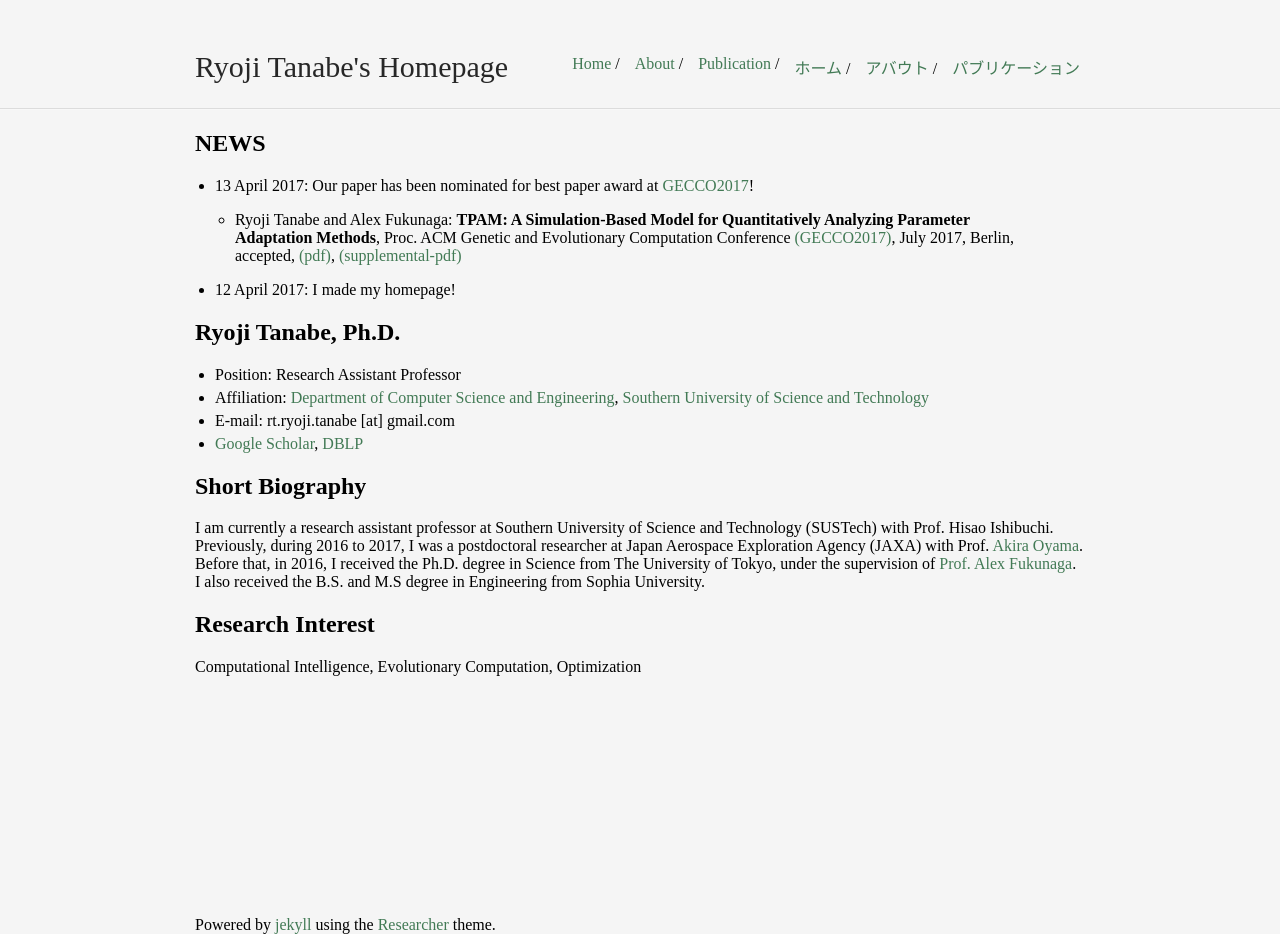
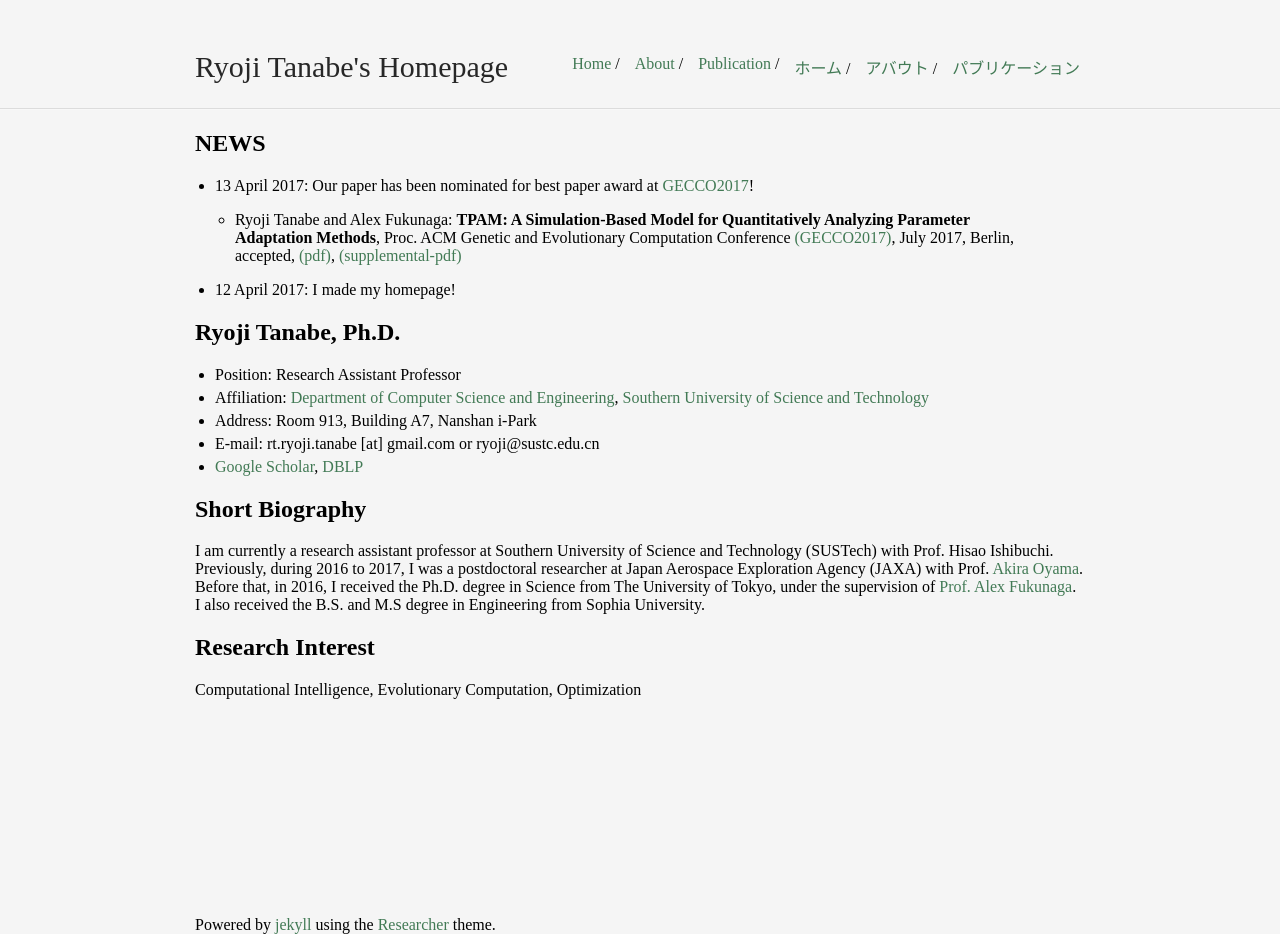
Before and after one commit to ryojitanabe/ryojitanabe.github.io, a Jekyll site: the page built from index.md, in a window 1280 px wide. Built offline with Jekyll 4.4.1, drawn with Linux system fonts in a browser that asks for light colours.

Commit message:
add my sustech email address

```diff
--- a/index.md
+++ b/index.md
@@ -16,7 +16,8 @@ title: Ryoji Tanabe's Homepage
 
 * Position: Research Assistant Professor
 * Affiliation: [Department of Computer Science and Engineering](http://cse.sustc.edu.cn/en/site/index/), [Southern University of Science and Technology](http://www.sustc.edu.cn/en/)
-* E-mail: rt.ryoji.tanabe [at] gmail.com
+* Address: Room 913, Building A7, Nanshan i-Park
+* E-mail: rt.ryoji.tanabe [at] gmail.com or ryoji@sustc.edu.cn
 * [Google Scholar](https://scholar.google.co.jp/citations?user=xze7scoAAAAJ&hl=en), [DBLP](http://dblp.uni-trier.de/pers/hd/t/Tanabe:Ryoji)
 
 ## Short Biography
```
Also changed, not shown: index-j.md (+2 -1 lines).
